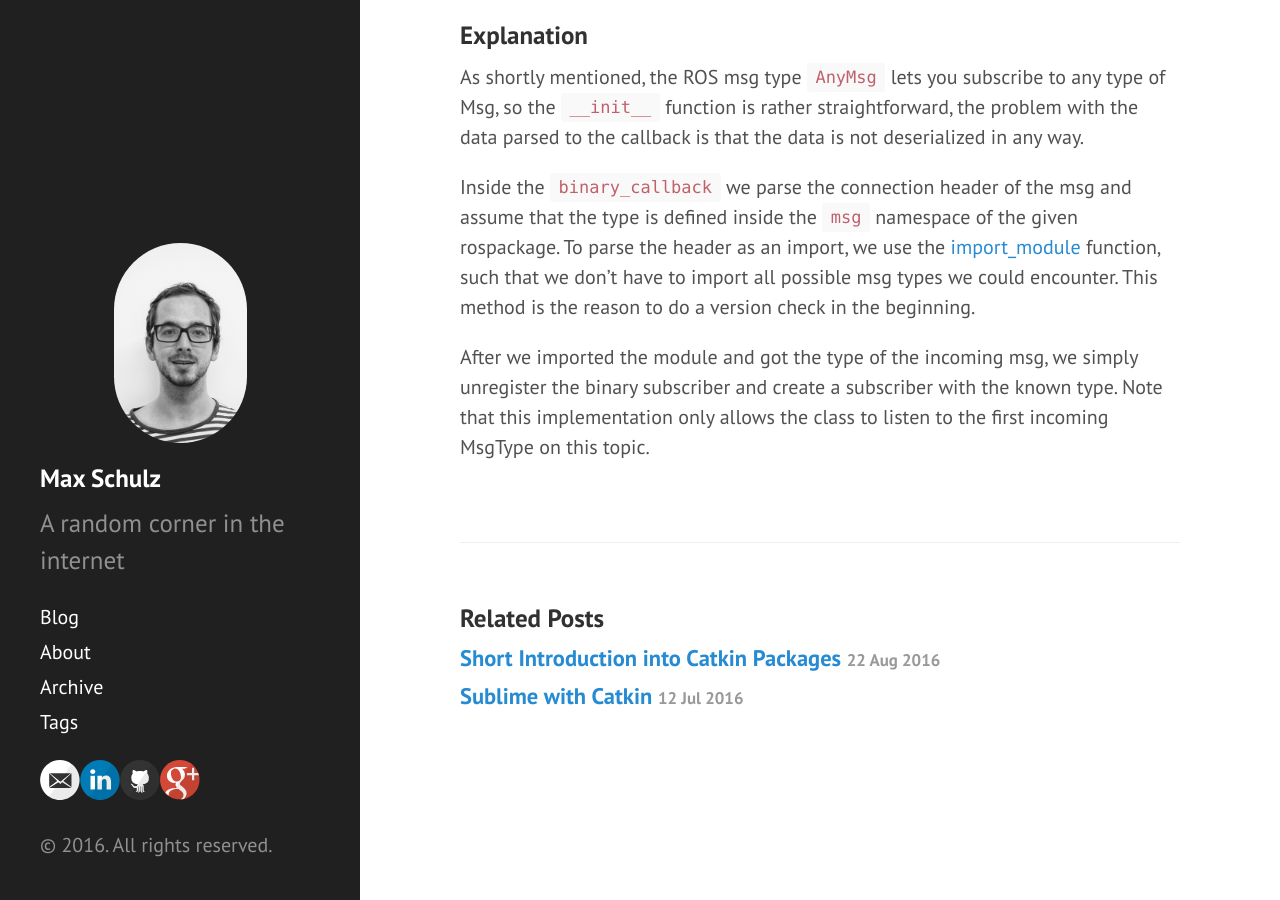
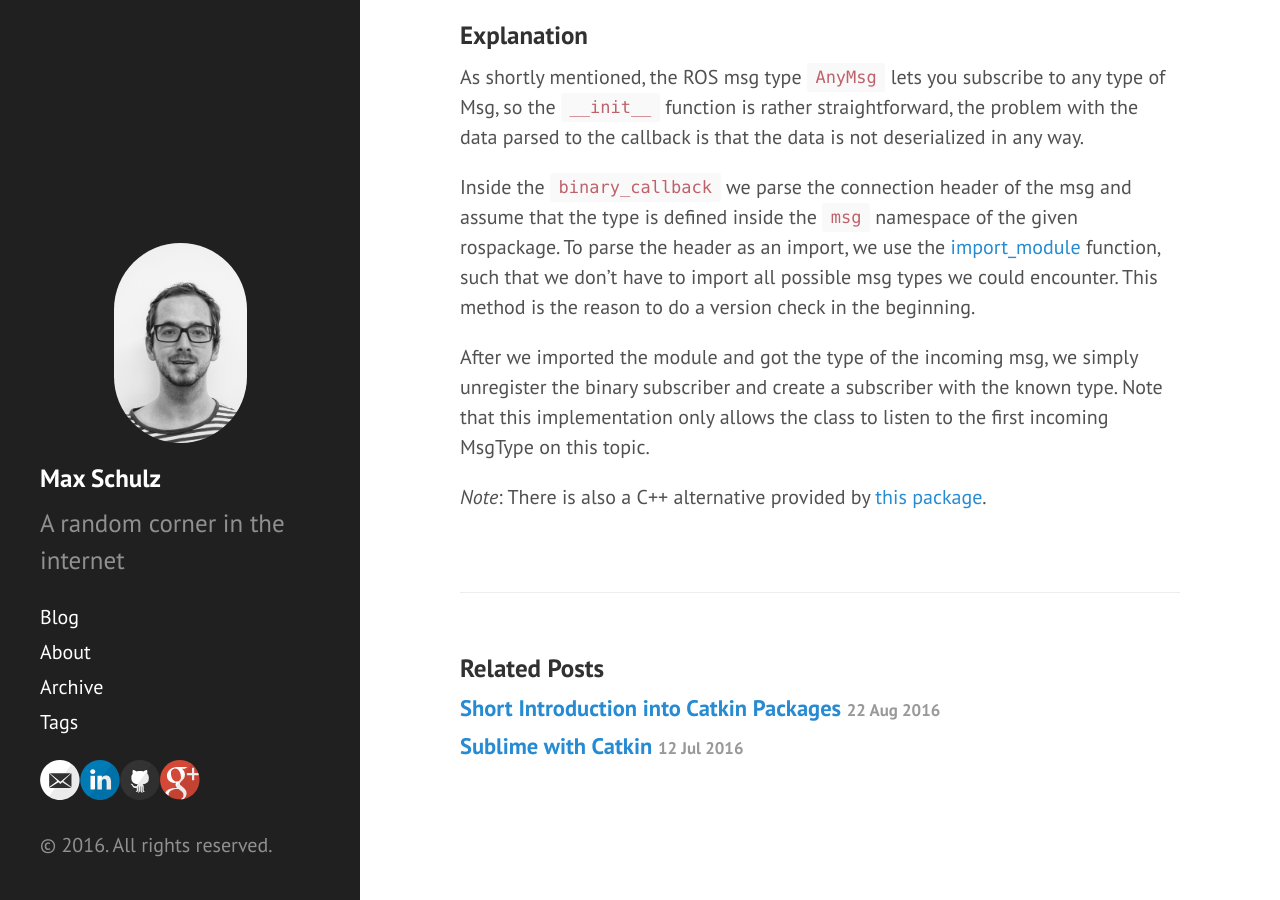
Before and after one commit to schulz-m/schulz-m.github.io, a Jekyll site: the page built from _posts/2016-07-18-rospy-subscribe-to-any-msg-type.md, in a window 1280 px wide and 900 px high, scrolled down 1087 px. Built offline with Jekyll 4.4.1, drawn with Linux system fonts in a browser that asks for light colours; comment, search, counter and statistics services are not loaded.

Commit message:
Add note about cpp package for type introspection

```diff
--- a/_posts/2016-07-18-rospy-subscribe-to-any-msg-type.md
+++ b/_posts/2016-07-18-rospy-subscribe-to-any-msg-type.md
@@ -50,3 +50,5 @@ As shortly mentioned, the ROS msg type `AnyMsg` lets you subscribe to any type o
 Inside the `binary_callback` we parse the connection header of the msg and assume that the type is defined inside the `msg` namespace of the given rospackage. To parse the header as an import, we use the [import_module](https://docs.python.org/3/library/importlib.html#importlib.import_module) function, such that we don't have to import all possible msg types we could encounter. This method is the reason to do a version check in the beginning.
 
 After we imported the module and got the type of the incoming msg, we simply unregister the binary subscriber and create a subscriber with the known type. Note that this implementation only allows the class to listen to the first incoming MsgType on this topic.
+
+*Note*: There is also a C++ alternative provided by [this package](http://wiki.ros.org/ros_type_introspection).
```
